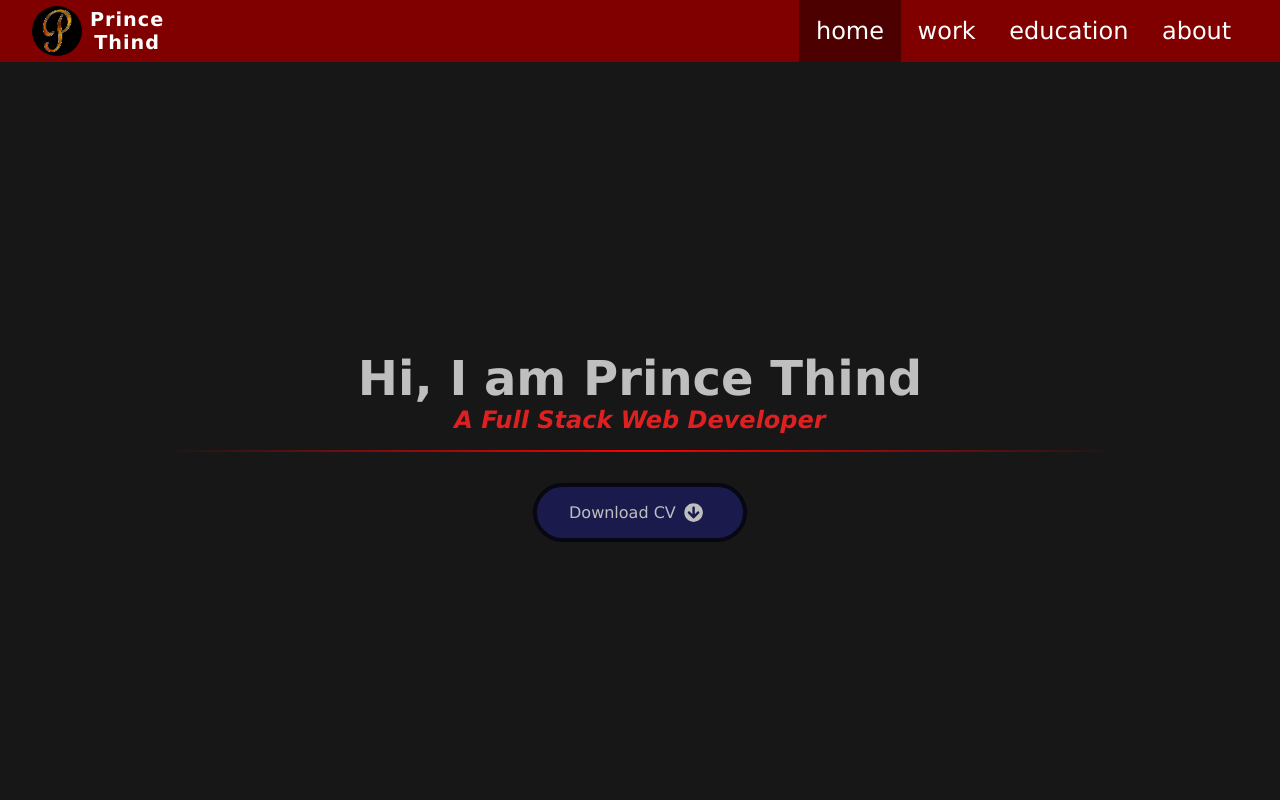
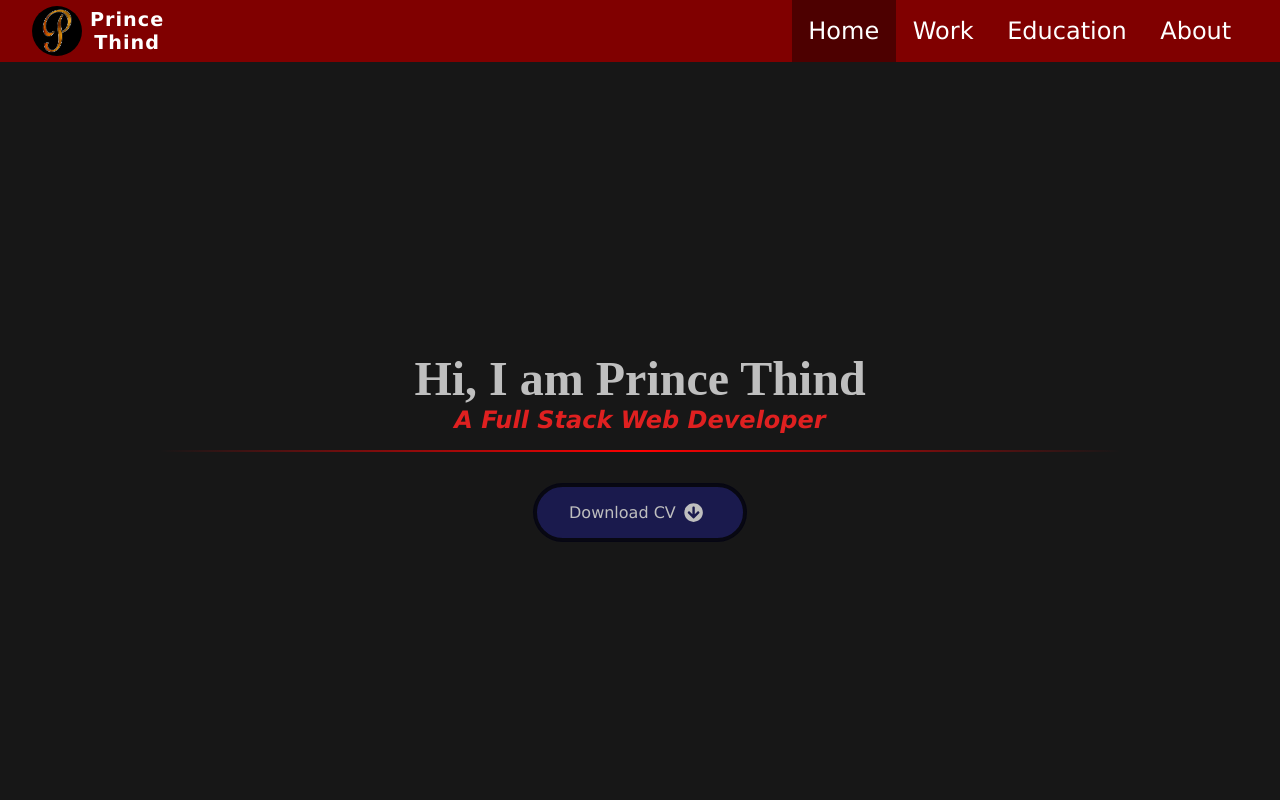
Before and after one commit to prince-thind/prince-thind.github.io, a Next.js app: page / in a window 1280 px wide. Shown: the top 800 px of the page. Built offline with nearby package versions, Linux system fonts and the light colour scheme.

Commit message:
update index page styling

```diff
--- a/styles/Header.module.scss
+++ b/styles/Header.module.scss
@@ -12,9 +12,6 @@
   justify-content: space-between;
   padding: 0 2rem;
   font-size: 1.5rem;
-
-  box-sizing: border-box;
-
   ul {
     display: flex;
     list-style-type: none;
@@ -52,6 +49,9 @@
   @include mixins.small-screen() {
     padding: 1rem 0.5rem;
   }
+  &::first-letter{
+    text-transform: capitalize;
+  }
 }
 
 .active {
--- a/styles/Home.module.scss
+++ b/styles/Home.module.scss
@@ -11,6 +11,7 @@
   }
 
   h1 {
+    font-family: "Times New Roman", Times, serif;
     font-size: 3rem;
     @include mixins.small-screen() {
       font-size: 2rem;
@@ -33,7 +34,7 @@
       margin-top: 0.5rem;
     }
   }
-
+}
 .resume {
   display: block;
   padding: 1rem 2rem;
@@ -53,6 +54,10 @@
   @include mixins.small-screen() {
     margin-top: 1rem;
   }
+
+  .download-icon {
+    font-size: 1.2rem;
+    margin: 0 0.5rem;
   }
 }
 
@@ -137,8 +142,3 @@
     }
   }
 }
-
-.download-icon {
-  font-size: 1.2rem;
-  margin: 0 0.5rem;
-}
--- a/styles/globals.scss
+++ b/styles/globals.scss
@@ -9,7 +9,6 @@ body {
   color: var(--text-primary);
   background-color: var(--primary);
   text-align: center;
-  // font-family: "Times New Roman", Times, serif;
   font-family: Verdana, Geneva, Tahoma, sans-serif;
 }
 #__next {
@@ -24,7 +23,7 @@ main {
   flex-direction: column;
 }
 
-.main-footer{
+.main-footer {
   border: 1px solid white;
   background-color: black;
   padding: 0.5rem;
```
Lines whose indentation alone changed are shown as unchanged.
